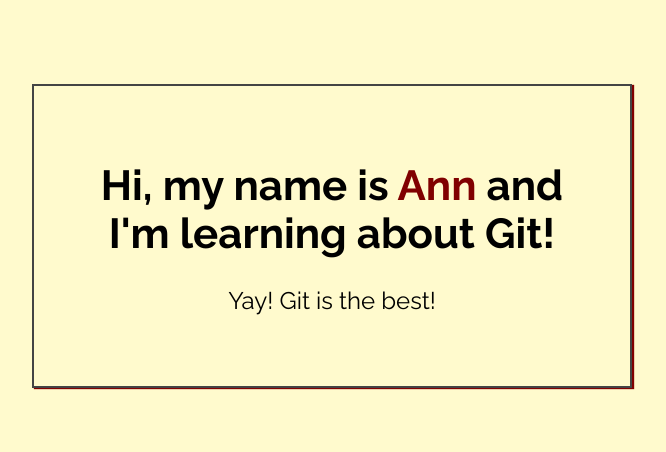
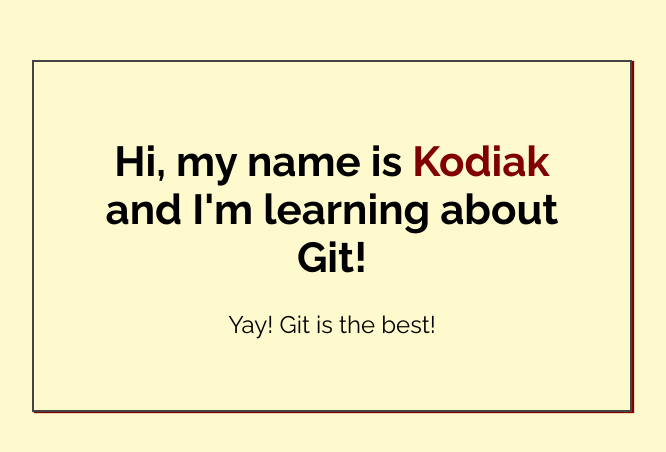
Before and after one commit to Raider-WilliamsEarl/-desktop-my-first-repo-, a plain HTML site: page index.html in a window 1280 px wide. Shown: the part 164-616 px from the top of the page, without its empty margins (308-974 px from the left). Drawn offline with Linux system fonts and the light colour scheme.

Commit message:
Added name to index.html

```diff
--- a/index.html
+++ b/index.html
@@ -14,7 +14,7 @@
 <body>
 
     <div class="greeting">
-        <h1>Hi, my name is <span class="highlight">Ann</span> and I'm learning about Git! </h1>
+        <h1>Hi, my name is <span class="highlight">Kodiak</span> and I'm learning about Git! </h1>
 
         <p>Yay! Git is the best!</p>
     </div>
```
